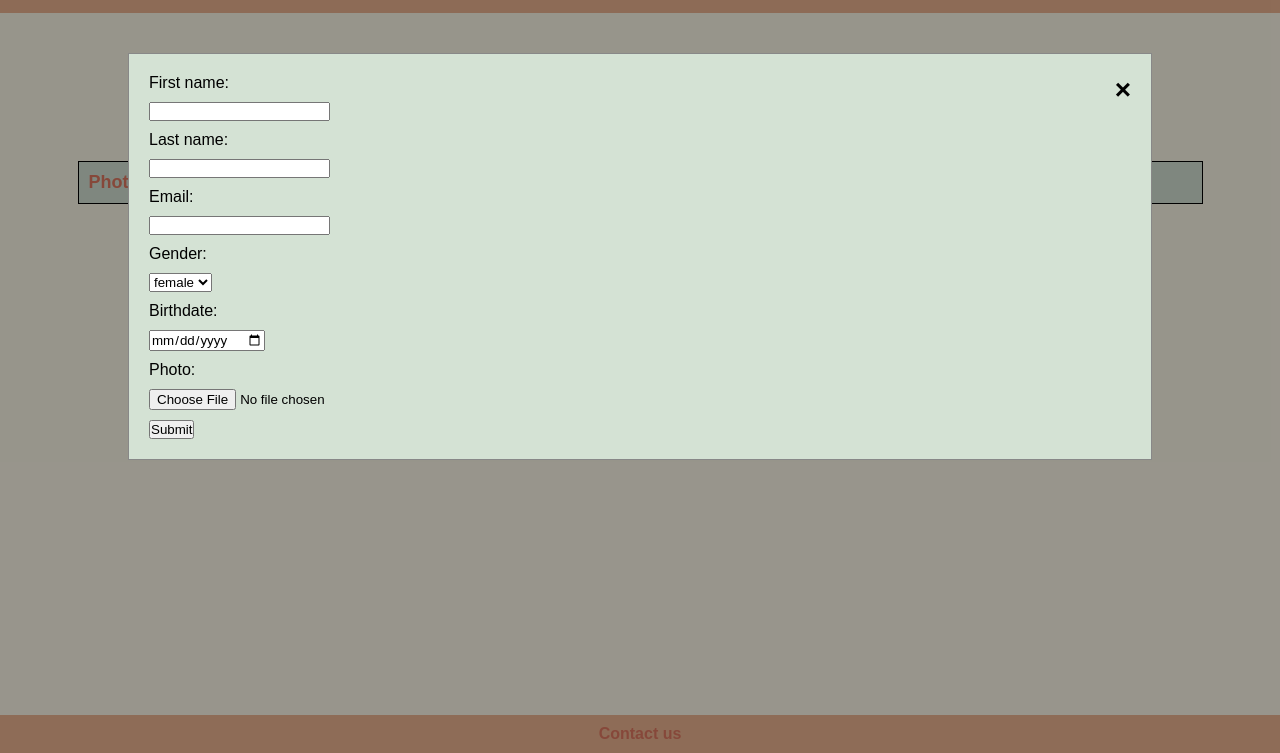
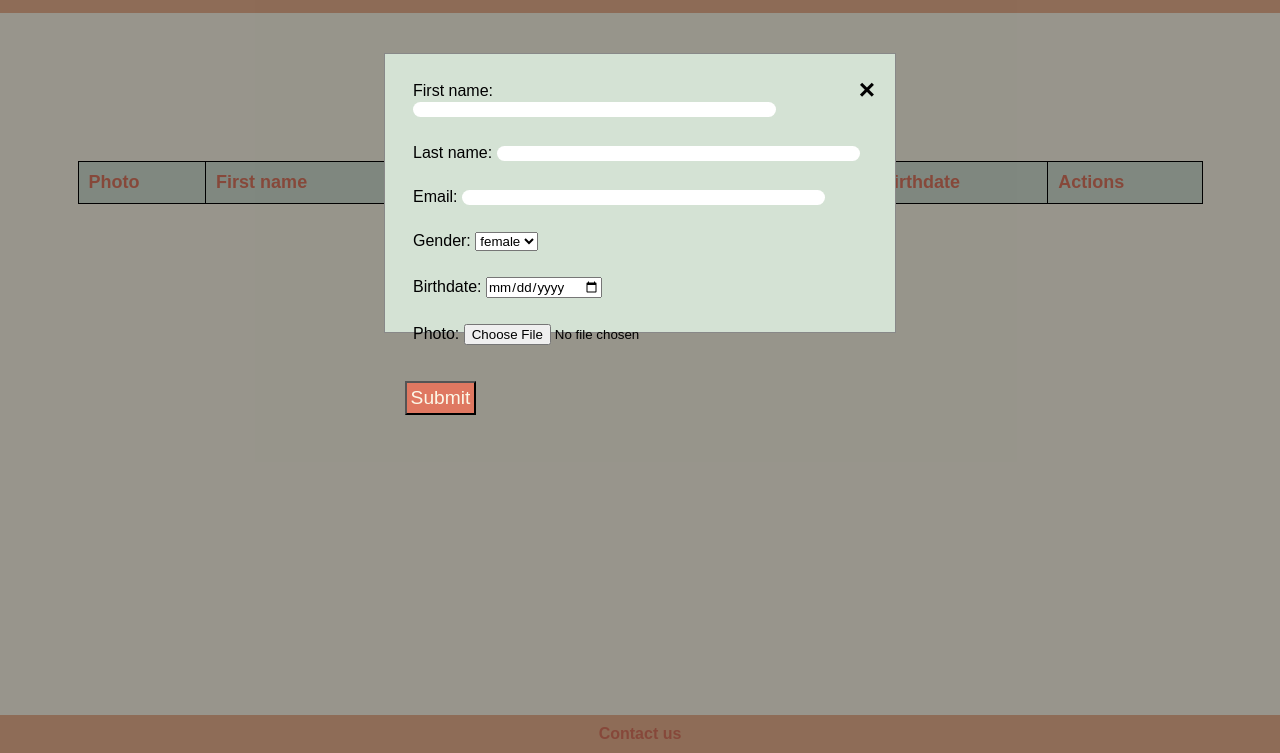
Before and after one commit to Teona09/Employees-Management-System, a plain HTML site: page index.html in a window 1280 px wide. Both pictures are taken after a click on the button "Add record". Shown: the part 47-800 px from the top of the page. Drawn offline with Linux system fonts and the light colour scheme.

Commit message:
change input from type text to search. resize modal window.

```diff
--- a/index.html
+++ b/index.html
@@ -26,14 +26,21 @@
         <div class="modal-content-add">
           <span class="close">&times;</span>
           <div class="input-form">
-            <label class="input-data" for="fname">First name: </label>
-            <input class="input-data" type="text" name="fname" id="fname" oninvalid="alert('First Name Can\'t Be Empty.');" required/>
-            <label class="input-data" for="lname">Last name: </label>
-            <input class="input-data" type="text" name="lname" id="lname" oninvalid="alert('Last Name Can\'t Be Empty.');" required/>
-            <label class="input-data" for="email">Email: </label>
-            <input class="input-data" type="email" name="email" id="email" oninvalid="alert('Email Can\'t Be Empty.');" required/>
-            <label class="input-data" for="gender">Gender: </label>
-            <select class="input-data" name="gender" id="gender" required>
+            <div class="input-data">
+              <label for="fname">First name: </label>
+              <input type="search" class="search-bar" name="fname" id="fname" required />
+            </div>
+            <div class="input-data">
+              <label for="lname">Last name: </label>
+              <input type="search" class="search-bar" name="lname" id="lname" required />
+            </div>
+            <div class="input-data">
+              <label for="email">Email: </label>
+              <input type="search" class="search-bar" name="email" id="email" required />
+            </div>
+            <div class="input-data">
+              <label for="gender">Gender: </label>
+              <select name="gender" id="gender" required>
                 <option value="female">female</option>
                 <option value="male">male</option>
                 <option value="robot">robot</option>
@@ -41,11 +48,17 @@
                 <option value="pirate">pirate</option>
                 <option value="other">other</option>
               </select>
-            <label class="input-data" for="birthdate">Birthdate: </label>
-            <input class="input-data" type="date" name="birthdate" id="birthdate" required/>
-            <label class="input-data" for="photo">Photo: </label>
-            <input class="input-data" type="file" name="photo" id="photo" />
-            <button onclick="addTableRow();">Submit</button>
+            </div>
+            <div class="input-data">
+              <label for="birthdate">Birthdate: </label>
+              <input type="date" name="birthdate" id="birthdate" required />
+            </div>
+            <div class="input-data">
+              <label for="photo">Photo: </label>
+              <input type="file" name="photo" id="photo" />
+            </div>
+            <br>
+            <button id="submit" onclick="addTableRow();">Submit</button>
           </div>
         </div>
       </div>
--- a/style/style.css
+++ b/style/style.css
@@ -42,6 +42,8 @@ body {
   background-color: var(--orange);
 }
 
+
+
 .modal-add {
   display: none; /* Hidden by default */
   position: fixed; /* Stay in place */
@@ -61,7 +63,21 @@ body {
   margin: auto;
   padding: 20px;
   border: 1px solid #888;
+  width: 40%;
+  height: 40%;
+}
+
+.modal-content-add .input-data {
+  padding: 0.5rem;
+}
+
+.modal-content-add .input-data .search-bar{
+  background: white;
+  border: black;
+  text-align: center;
+  border-radius: 30px;
   width: 80%;
+  height: 70%;
 }
 
 /* The Close Button */
@@ -74,6 +90,22 @@ body {
 
 .modal-content-add .close:hover,
 .modal-content-add .close:focus {
+  color: #000;
+  text-decoration: none;
+  cursor: pointer;
+}
+
+/* The submit button */
+.modal-content-add #submit {
+  color: var(--pastel-yellow);
+  background-color: var(--orange);
+  font-size: 120%;
+  padding: 0.225rem;
+  display: flex;
+  justify-content: center;
+}
+
+.modal-content-add #submit:hover {
   color: #000;
   text-decoration: none;
   cursor: pointer;
```
Lines whose indentation alone changed are shown as unchanged.
